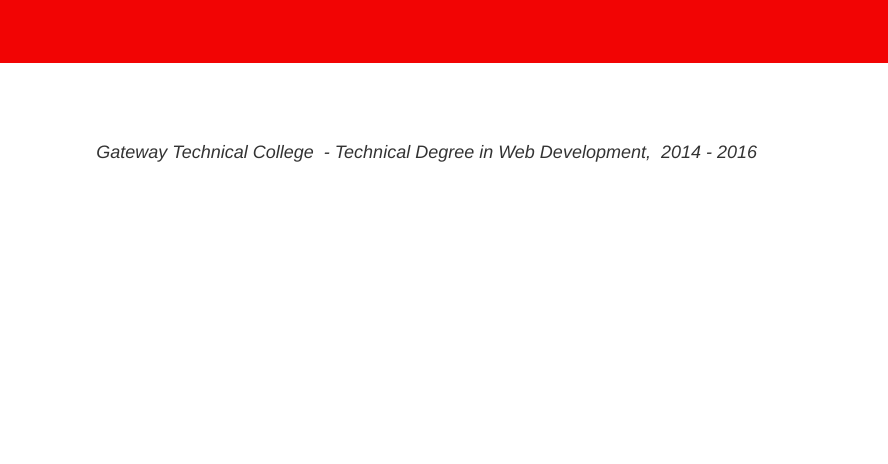
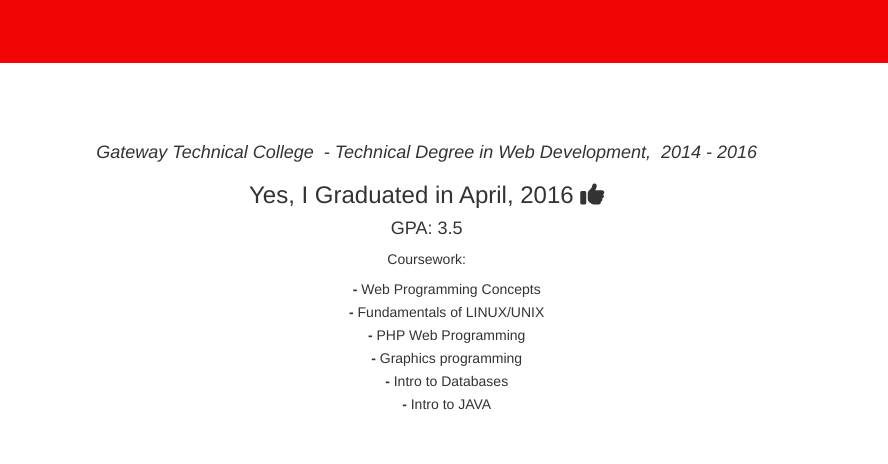
Before and after one commit to viktorsavitskiy/viktorsavitskiy.github.io, a plain HTML site: page experience.html in a window 1280 px wide. Shown: the part 2035-2499 px from the top of the page, 0-888 px from the left. Drawn offline with nearby package versions, Linux system fonts and the light colour scheme.

Commit message:
second commit

```diff
--- a/experience.html
+++ b/experience.html
@@ -131,6 +131,17 @@
   <div class="container-fluid gtc text-center">
     <div class="row">
       <div class="col-md-8"><p><h4><em>Gateway Technical College&nbsp; - Technical Degree in Web Development,&nbsp;&nbsp;2014 - 2016</em></h4>
+        <h3>Yes, I Graduated in April, 2016&nbsp;<i class="fa fa-thumbs-up" aria-hidden="true"></i></h3>
+        <h4>GPA: 3.5</h4>
+          <p>Coursework:</p>
+          <ul>
+              <li><b>-</b>&nbsp;Web Programming Concepts </li>
+            <li><b>-</b>&nbsp;Fundamentals of LINUX/UNIX</li>
+            <li><b>-</b>&nbsp;PHP Web Programming</li>
+            <li><b>-</b>&nbsp;Graphics programming</li>
+            <li><b>-</b>&nbsp;Intro to Databases</li>
+            <li><b>-</b>&nbsp;Intro to JAVA </li>
+          </ul>
 </div>
       <div class="col-md-4"><img class="img-20x25x img-circle" src="images/gatewaylogo.jpg"></div>
   </div>
```
